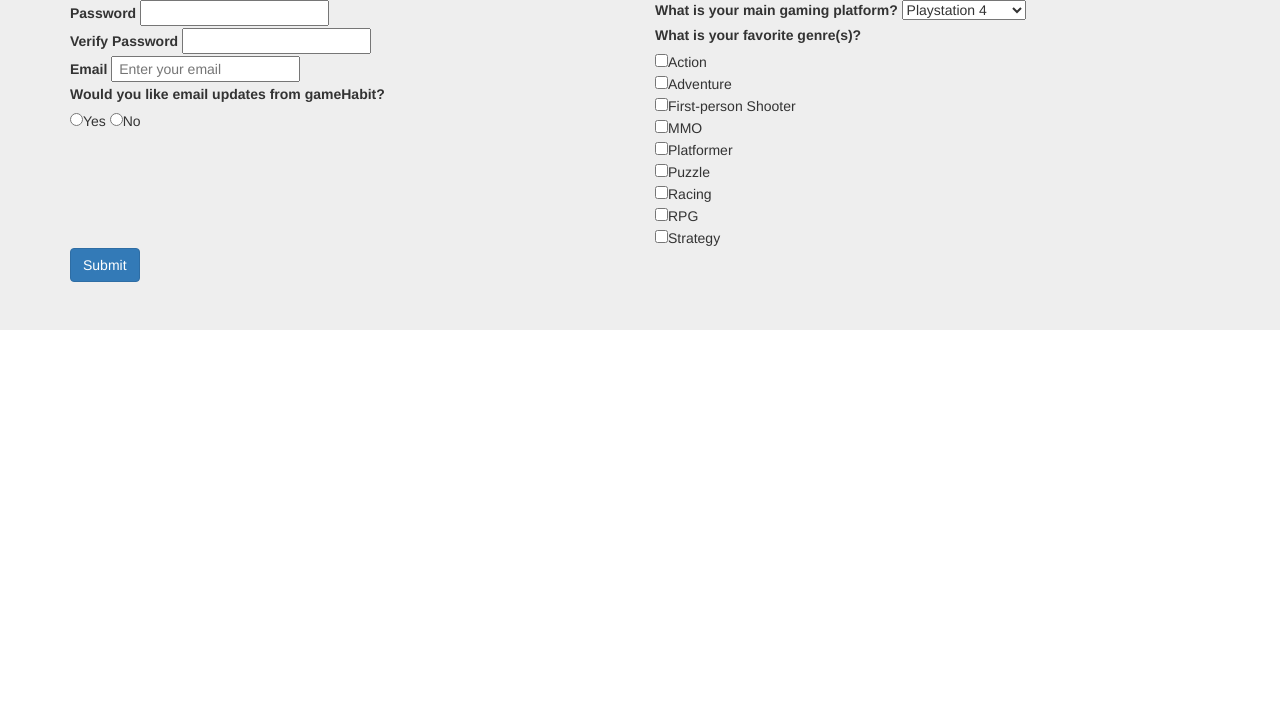
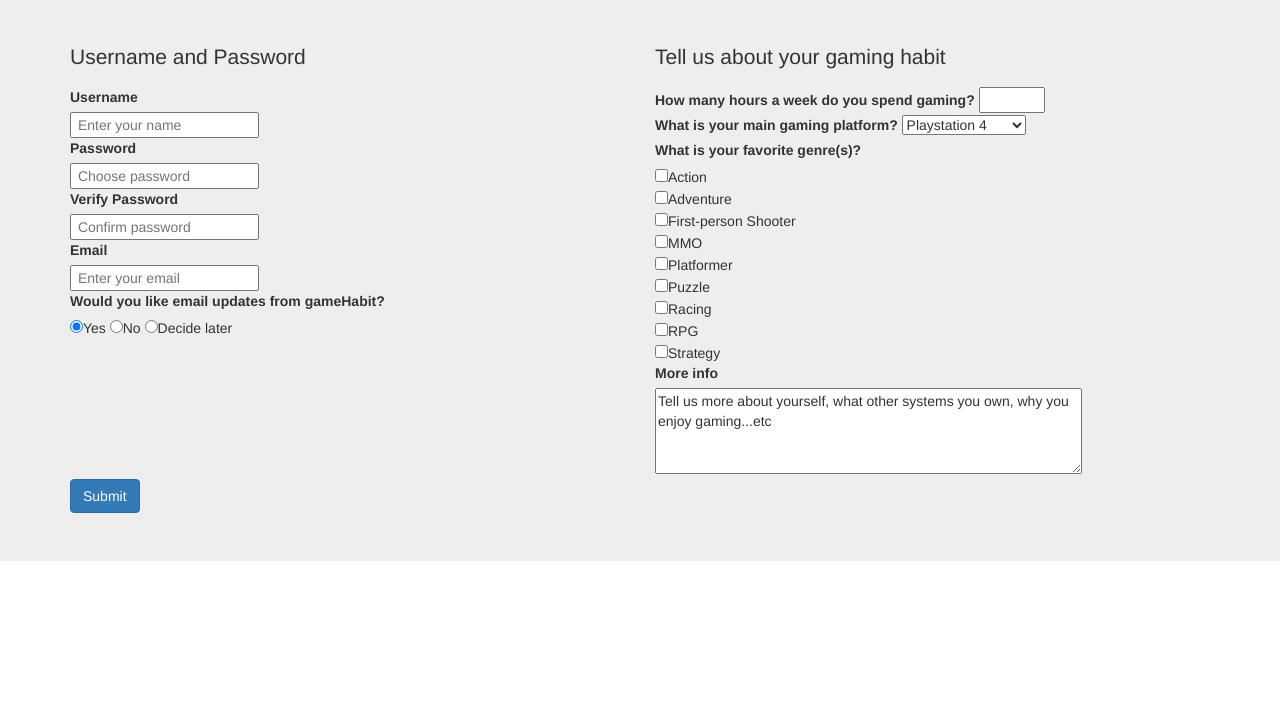
Before and after one commit to Madpoints/project3-survey, a plain HTML site: page index.html in a window 1280 px wide. Shown: the part 76-800 px from the top of the page. Drawn offline with nearby package versions, Linux system fonts and the light colour scheme.

Commit message:
added more form elements and form explanations

```diff
--- a/index.html
+++ b/index.html
@@ -13,34 +13,41 @@
     <title>gameHabit Registration</title>
   </head>
   <body>
+    <header><h1>gameHabit Registration</h1></header>
     <form class="jumbotron" method="post">
       <fieldset class="container">
 
         <section class="row">
           <section class="col-xs-6">
 
-            <label for="username">Username</label>
+
+            <p>Username and Password</p>
+
+            <label for="username">Username</label><br>
               <input name="username" type="text" placeholder=" Enter your name" required="">
                 <span class="error"></span><br>
 
-            <label for="password">Password</label>
-              <input name="password" type="password" required="">
+            <label for="password">Password</label><br>
+              <input name="password" type="password" placeholder=" Choose password" required="">
                 <span class="error"></span><br>
 
-            <label for="verify">Verify Password</label>
-              <input name="verify" type="password" required="">
+            <label for="verify">Verify Password</label><br>
+              <input name="verify" type="password" placeholder=" Confirm password" required="">
                 <span class="error"></span><br>
 
-            <label for="email">Email</label>
+            <label for="email">Email</label><br>
               <input name="email" type="email" placeholder=" Enter your email">
                 <span class="error"></span><br>
 
             <label for="updates">Would you like email updates from gameHabit?</label><br>
-                <input type="radio" name="updates" value="yes">Yes
-                <input type="radio" name="updates" value="no">No
+                <input type="radio" name="updates" value="yes" checked required>Yes
+                <input type="radio" name="updates" value="no" required>No
+                <input type="radio" name="updates" value="later" required>Decide later
 
           </section>
           <section class="col-xs-6">
+
+            <p>Tell us about your gaming habit</p>
 
             <label for="hours">How many hours a week do you spend gaming?</label>
               <input name="hours" type="number" min="0" max="168">
@@ -65,6 +72,9 @@
                 <input type="checkbox" name="genre8" value="rpg">RPG<br>
                 <input type="checkbox" name="genre9" value="rts">Strategy<br>
 
+            <label for="other">More info</label><br>
+                <textarea name="other" rows="4" cols="50">Tell us more about yourself, what other systems you own, why you enjoy gaming...etc</textarea>
+
           </section>
         </section>
 
```
